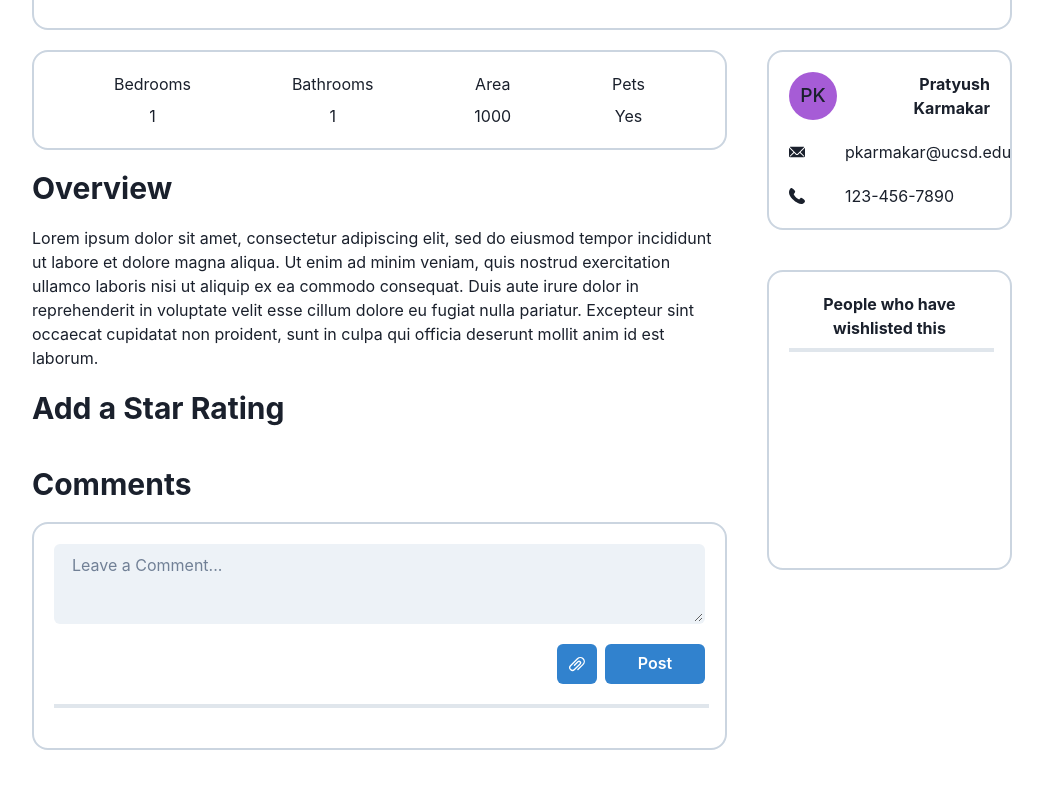
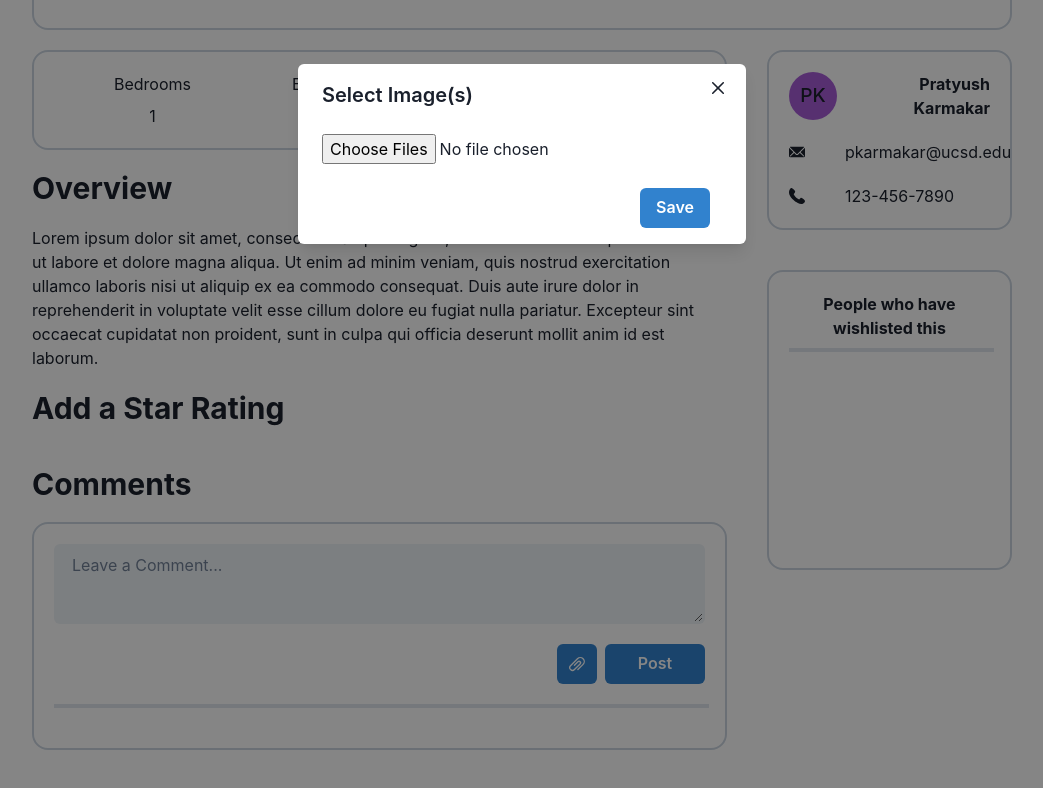
Before and after one commit to sakshisubedi/house-renting-application, a React (Create React App) app in the folder client/: page /individualListingPage in a window 1280 px wide. Both pictures are taken after a click on the button 695 px from the left and 1225 px from the top of the page. Shown: the part 561-1349 px from the top of the page, without its empty margins (118-1161 px from the left). Built offline with nearby package versions, Linux system fonts and the light colour scheme.

Commit message:
display image in the box

```diff
--- a/client/src/Components/AddListingPage.js
+++ b/client/src/Components/AddListingPage.js
@@ -6,6 +6,7 @@ import {
   ModalFooter,
   ModalBody,
   ModalCloseButton,
+  // Image,
   Box,
   Button,
   VStack,
@@ -203,9 +204,22 @@ function AddListingPage() {
                 borderRadius={"2xl"}
                 p={10}
                 fontWeight="bold"
+                display="flex"
+                flexWrap="wrap"
+                // justifyContent="center"
               >
                 {" "}
-                {media.length > 0 ? `${media.length} file(s) uploaded` : "  "}
+                {/* {media.length > 0 ? `${media.length} file(s) uploaded` : "  "} */}
+                {/* {media.map((image, index) => (
+                  <Box key={index} mb={5}>
+                    ${image}
+                  </Box>
+                ))} */}
+                {media.map((image, index) => (
+                  <Box key={index} mb={5}>
+                    <Image src={image} maxH={200} maxW={200} />
+                  </Box>
+                ))}
               </Box>
               {/*  */}
               {popup && (
@@ -243,6 +257,28 @@ function AddListingPage() {
               >
                 Upload Images/Videos
               </Button>
+              {/* <Box mt={5} w={"100%"}> */}
+              {/* <FormLabel>Images/Videos (Up to 10)</FormLabel> */}
+              {/* <Box
+                  border="2px"
+                  borderColor="gray.300"
+                  borderRadius={"2xl"}
+                  p={10}
+                  fontWeight="bold"
+                  display="flex"
+                  flexWrap="wrap"
+                  justifyContent="space-between"
+                >
+                  {media.map((image, index) => (
+                    <Box key={index} mb={5}>
+                      <Image src={image} maxH={200} maxW={200} />
+                    </Box>
+                  ))}
+                </Box> */}
+              {/* <Button mt={5} onClick={showPopup}> */}
+              {/* Upload Images */}
+              {/* </Button> */}
+              {/* </Box> */}
               <FormLabel w={"100%"} fontSize={"3xl"}>
                 Parameters
               </FormLabel>
--- a/client/src/Components/IndividualListingPage.js
+++ b/client/src/Components/IndividualListingPage.js
@@ -1,4 +1,11 @@
 import {
+  Modal,
+  ModalOverlay,
+  ModalContent,
+  ModalHeader,
+  ModalFooter,
+  ModalBody,
+  ModalCloseButton,
   Box,
   Button,
   VStack,
@@ -53,6 +60,39 @@ function IndividualListingPage() {
     hasPet: true,
     postalCode: "92092",
     timestamp: Date(),
+  };
+  const [popup, setPopup] = React.useState(false);
+  const [media, setMedia] = React.useState([]);
+  const [selectedImages, setSelectedImages] = React.useState([]);
+
+  const uploadImages = () => {
+    setMedia(selectedImages);
+    setPopup(false);
+  };
+
+  const showPopup = () => {
+    setPopup(true);
+  };
+
+  const closePopup = () => {
+    setPopup(false);
+  };
+  const onImageChange = (event) => {
+    if (event.target.files && event.target.files.length > 0) {
+      let images = [];
+      for (let i = 0; i < event.target.files.length; i++) {
+        let img = event.target.files[i];
+        let reader = new FileReader();
+        reader.readAsDataURL(img);
+        reader.onload = () => {
+          images.push(reader.result);
+          // this.setState({
+          //   images: images,
+          // });
+          setSelectedImages(images);
+        };
+      }
+    }
   };
 
   const [desc, setDesc] = React.useState(tempData.desc ?? null);
@@ -187,10 +227,40 @@ function IndividualListingPage() {
                       <IconButton
                         colorScheme={"blue"}
                         icon={<AttachmentIcon />}
-                        onClick={() => {
-                          // ADD IMAGES POPUP
-                        }}
+                        // onClick={() => {
+                        //   // ADD IMAGES POPUP
+                        //   //
+                        // }}
+                        onClick={showPopup}
                       />
+                      {popup && (
+                        <Modal isOpen={popup} onClose={closePopup}>
+                          <ModalOverlay />
+                          <ModalContent>
+                            <ModalHeader>Select Image(s)</ModalHeader>
+                            <ModalCloseButton />
+                            <ModalBody>
+                              <FormControl>
+                                <input
+                                  type="file"
+                                  name="myImage"
+                                  onChange={onImageChange}
+                                  multiple
+                                />
+                              </FormControl>
+                            </ModalBody>
+                            <ModalFooter>
+                              <Button
+                                colorScheme="blue"
+                                mr={3}
+                                onClick={uploadImages}
+                              >
+                                Save
+                              </Button>
+                            </ModalFooter>
+                          </ModalContent>
+                        </Modal>
+                      )}
                       <Button
                         type="submit"
                         variant="solid"
```
